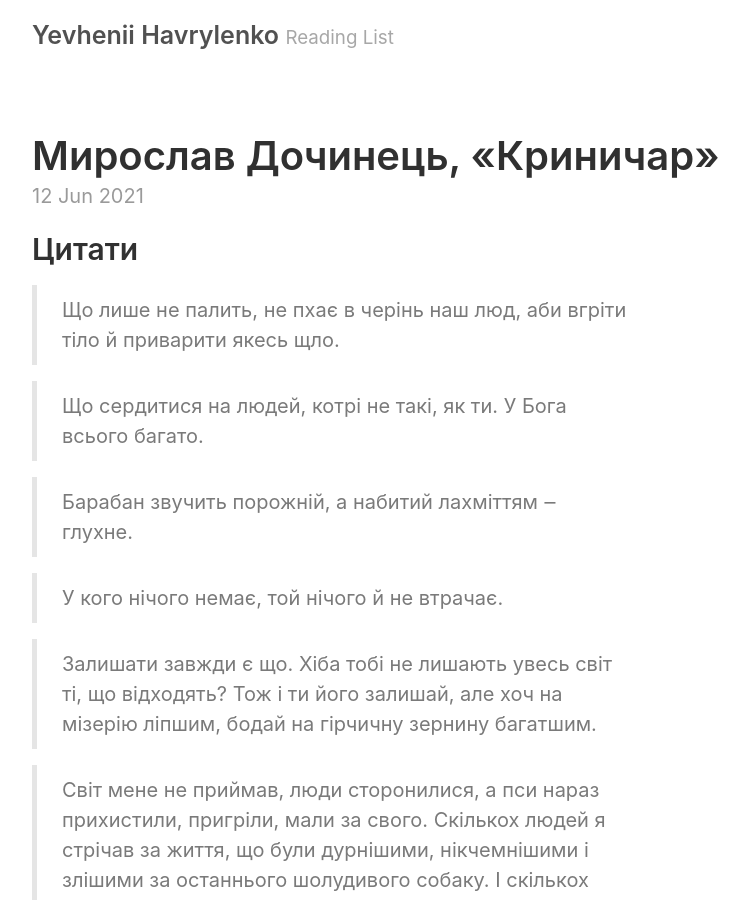
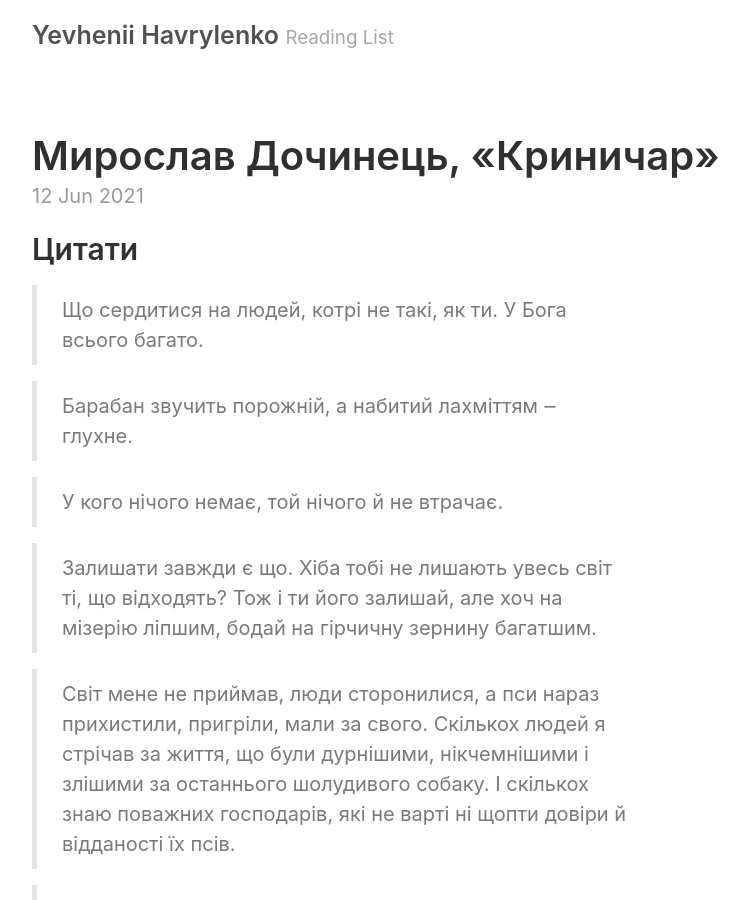
Before and after one commit to yevhenii-havrylenko/yevhenii-havrylenko.github.io, a Jekyll site: the page built from _posts/2021-06-12-well-digger.md, in a window 1280 px wide and 900 px high. Shown: the whole window, without its empty margins (258-1006 px from the left). Built offline with Jekyll 4.4.1, drawn with Linux system fonts in a browser that asks for light colours.

Commit message:
Update 2021-06-12-well-digger.md

```diff
--- a/_posts/2021-06-12-well-digger.md
+++ b/_posts/2021-06-12-well-digger.md
@@ -4,8 +4,6 @@ title: 'Мирослав Дочинець, «Криничар»'
 ---
 
 ## Цитати
->Що лише не палить, не пхає в черінь наш люд, аби вгріти тіло й приварити якесь щло.
-
 >Що сердитися на людей, котрі не такі, як ти. У Бога всього багато.
 
 >Барабан звучить порожній, а набитий лахміттям ‒ глухне.
```
